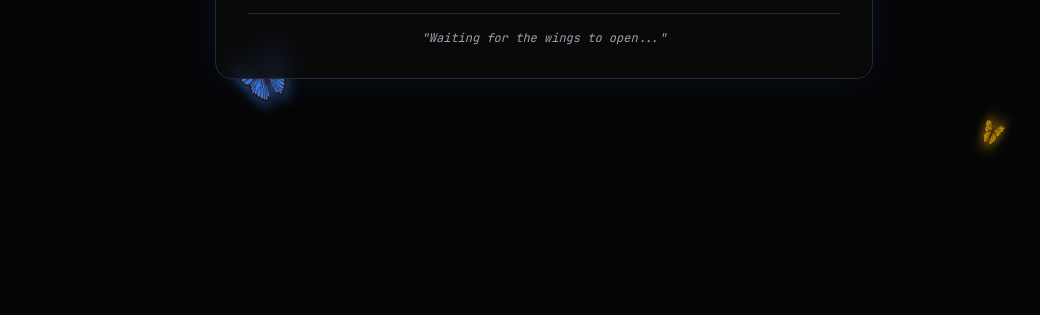
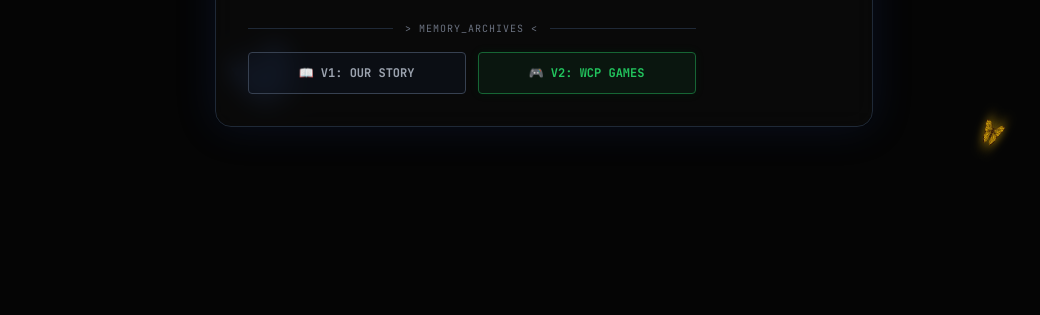
Before and after one commit to Pdz03/semicolon, a website: page public/v3/index.html in a window 1280 px wide. Shown: the part 485-800 px from the top of the page, without its empty margins (96-1136 px from the left). Drawn offline with nearby package versions, Linux system fonts and the light colour scheme; no server answers.

Commit message:
push add btn prev version

```diff
--- a/public/v3/index.html
+++ b/public/v3/index.html
@@ -209,6 +209,32 @@
             <p class="text-[11px] md:text-xs text-gray-400 italic">"Waiting for the wings to open..."</p>
         </div>
 
+         <!-- ================= NAVIGASI ARCHIVE V1 & V2 ================= -->
+    <div class="w-full max-w-md mt-10 z-10 fade-in">
+        <div class="flex items-center justify-center space-x-3 mb-4">
+            <div class="h-px bg-gray-800 flex-grow"></div>
+            <p class="text-[10px] text-gray-500 tracking-widest uppercase">> Memory_Archives <</p>
+            <div class="h-px bg-gray-800 flex-grow"></div>
+        </div>
+        <div class="flex space-x-3">
+            <a href="/v1" class="w-1/2 flex items-center justify-center border border-gray-700 bg-gray-900/40 hover:bg-gray-800 hover:border-gray-500 text-gray-400 hover:text-white text-xs font-bold py-3 rounded transition">
+                📖 V1: OUR STORY
+            </a>
+            <a href="/v2" class="w-1/2 flex items-center justify-center border border-green-800 bg-green-900/20 hover:bg-green-900/40 text-green-500 text-xs font-bold py-3 rounded transition shadow-[0_0_10px_rgba(22,163,74,0.1)] hover:shadow-[0_0_15px_rgba(22,163,74,0.3)] hover:text-green-300">
+                🎮 V2: WCP GAMES
+            </a>
+        </div>
+
+        <!-- Tombol V3 bisa di-uncomment nanti kalau sudah mau dirilis -->
+        <!--
+        <div class="mt-3">
+            <a href="/v3" class="w-full flex items-center justify-center border border-blue-800 bg-blue-900/20 hover:bg-blue-900/40 text-blue-500 text-xs font-bold py-3 rounded transition shadow-[0_0_10px_rgba(59,130,246,0.1)] hover:text-blue-300">
+                🦋 V3: METAMORPHOSIS
+            </a>
+        </div>
+        -->
+    </div>
+
     </div>
 
      <script>
```
